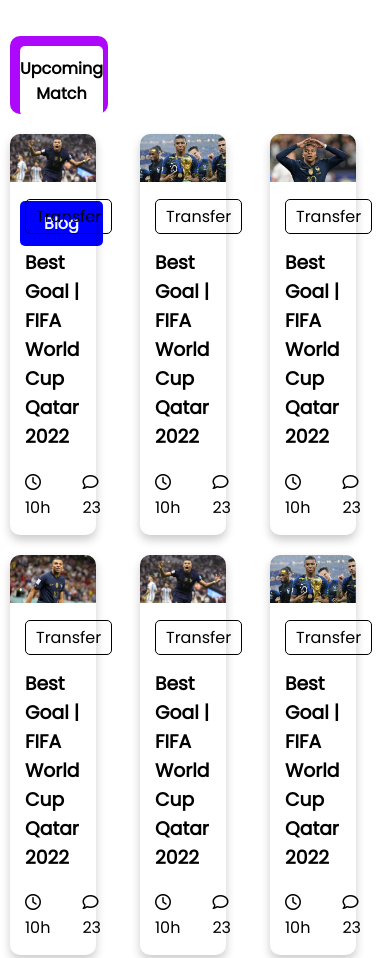
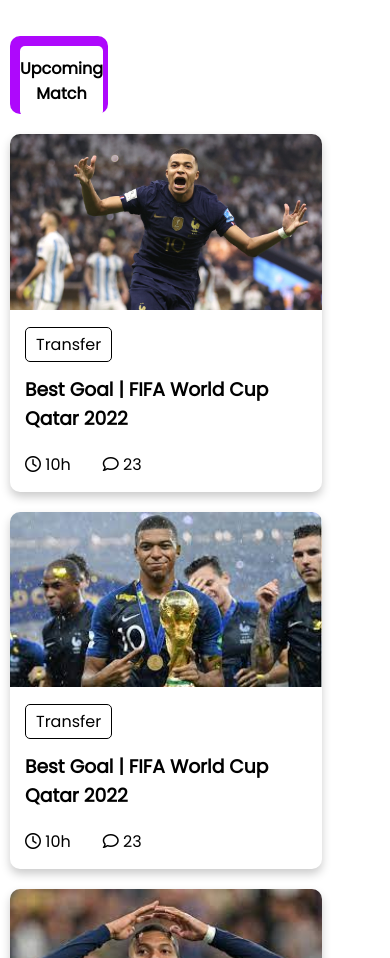
Before and after one commit to lilycm/football-assignment-final, a plain HTML site: page index.html in a window 390 px wide. Shown: the part 480-1438 px from the top of the page. Drawn offline with Linux system fonts and the light colour scheme.

Commit message:
fifteen commit

```diff
--- a/style/style.css
+++ b/style/style.css
@@ -130,9 +130,11 @@
 
         main{
             margin: 10px;
+            align-items: center;
         }
         .cover{
             width: 70vw;
+            align-items: center;
         }
         .cover-section{
             height: 104vw;
@@ -167,5 +169,17 @@
         .container{
             display: flex;
             flex-direction: column;
+
+        }
+        .blogs{
+            display: grid;
+            grid-template-columns: repeat(1 ,1fr);
+            align-items: center;
+            justify-content: center;
+        }
+        .blog{
+           width: 80vw;
+           justify-content: center;
+           align-items: center;
         }
     }
```
